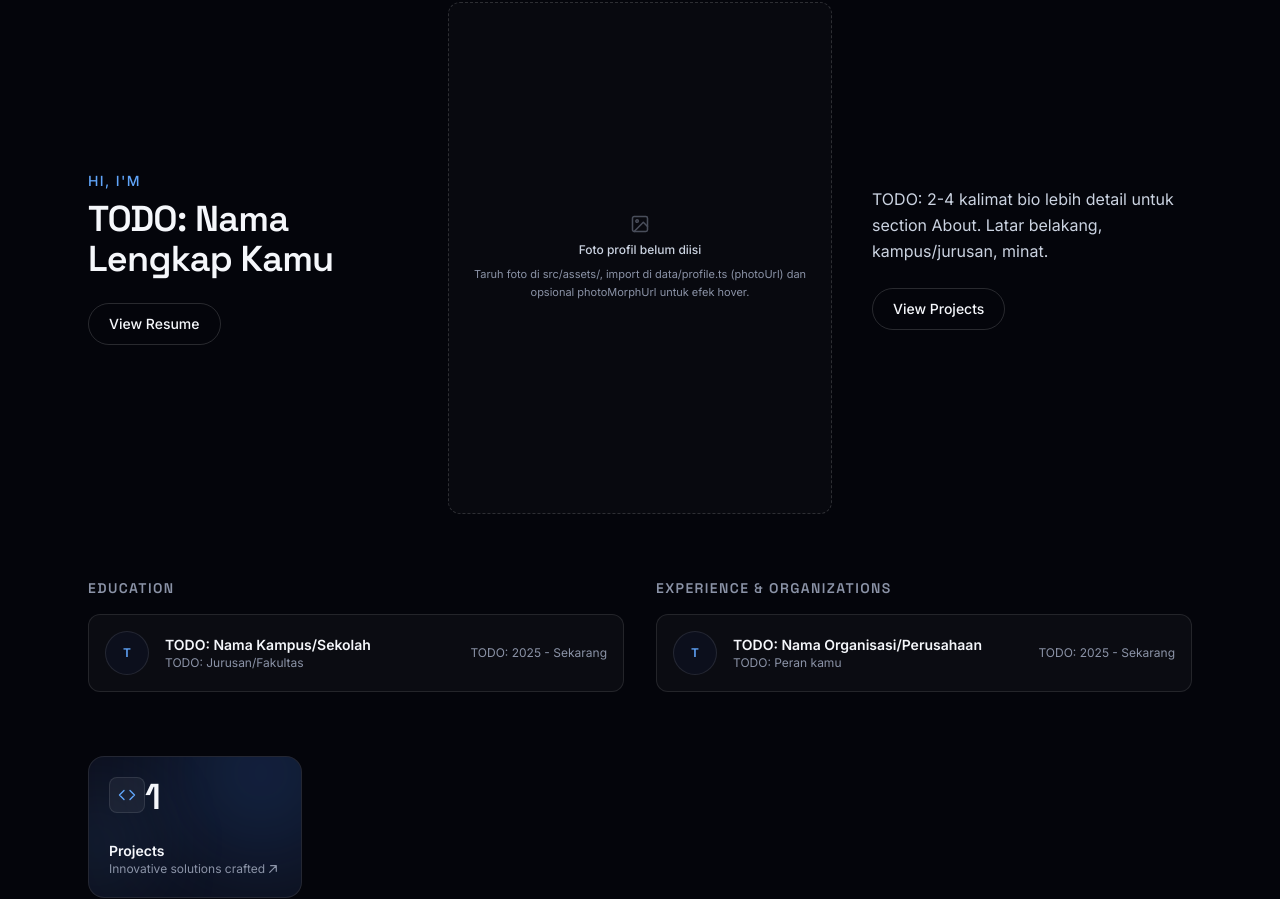
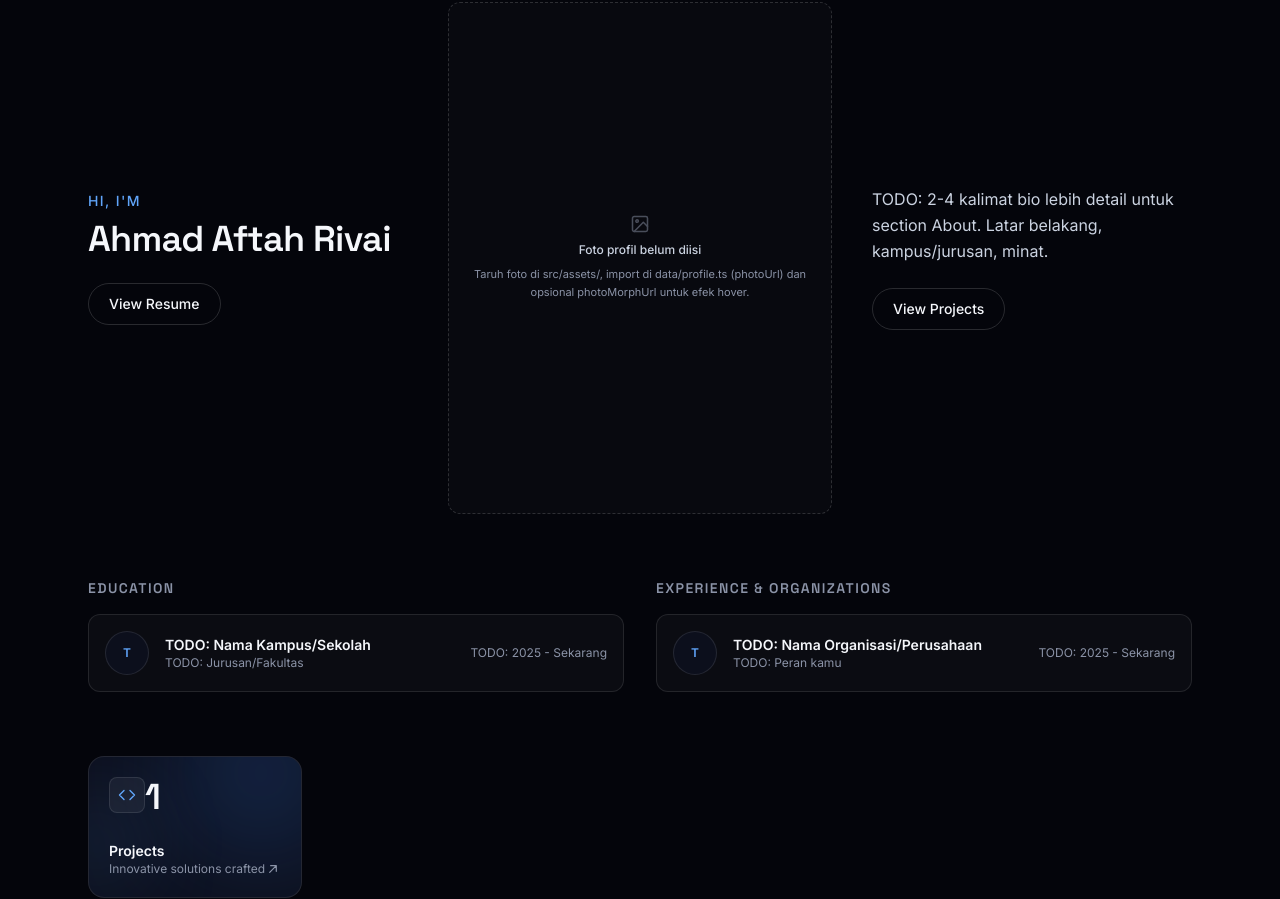
Before and after one commit to ahmadaftahrivai-arch/portofolio, a React (Vite) app: page / in a window 1280 px wide. Shown: the part 894-1793 px from the top of the page. Built offline with nearby package versions, Linux system fonts and the light colour scheme; no server answers; the database is empty.

Commit message:
Fill in real name: Ahmad Aftah Rivai
Co-Authored-By: Claude Sonnet 5 <noreply@anthropic.com>
Claude-Session: https://claude.ai/code/session_01BAUtCt8bKAHAoMdqkQhE9Y

```diff
--- a/src/data/profile.ts
+++ b/src/data/profile.ts
@@ -2,7 +2,7 @@ import type { Profile } from './types'
 
 // TODO(kamu): Ganti semua nilai di bawah ini dengan data asli kamu.
 export const profile: Profile = {
-  name: 'TODO: Nama Lengkap Kamu',
+  name: 'Ahmad Aftah Rivai',
   role: 'TODO: Peran/status kamu, mis. "Mahasiswa Ilmu Komputer"',
   // Baris pertama headline Hero — jaga tetap pendek (2-4 kata), mis. "Turning Ideas".
   // Baris kedua ("Into Reality") ada di kode Home.tsx, ganti langsung di sana kalau perlu.
```
